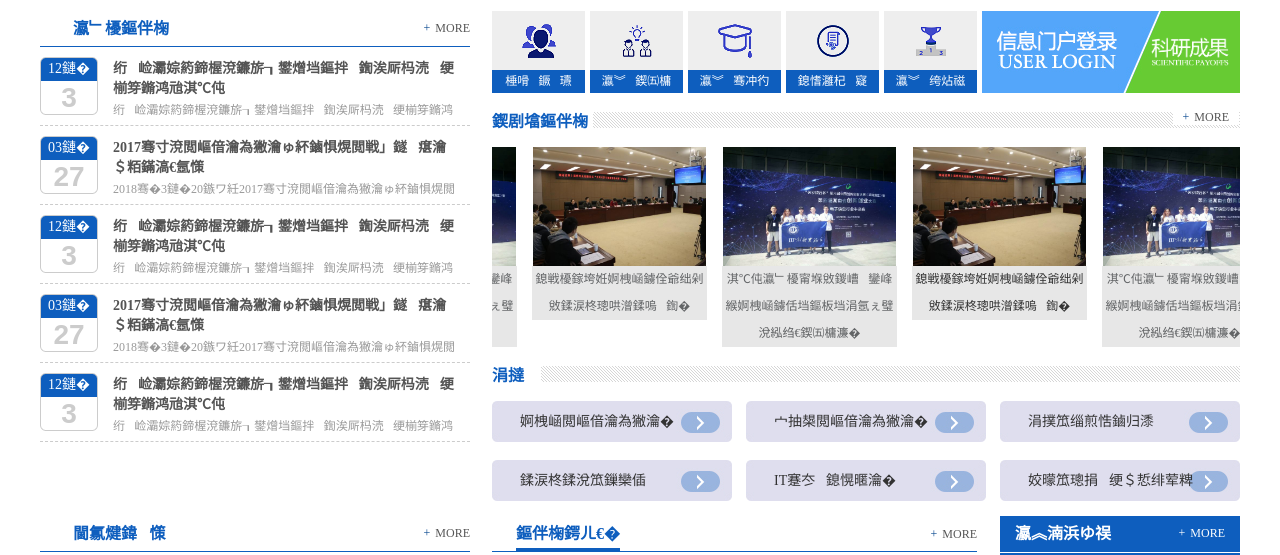
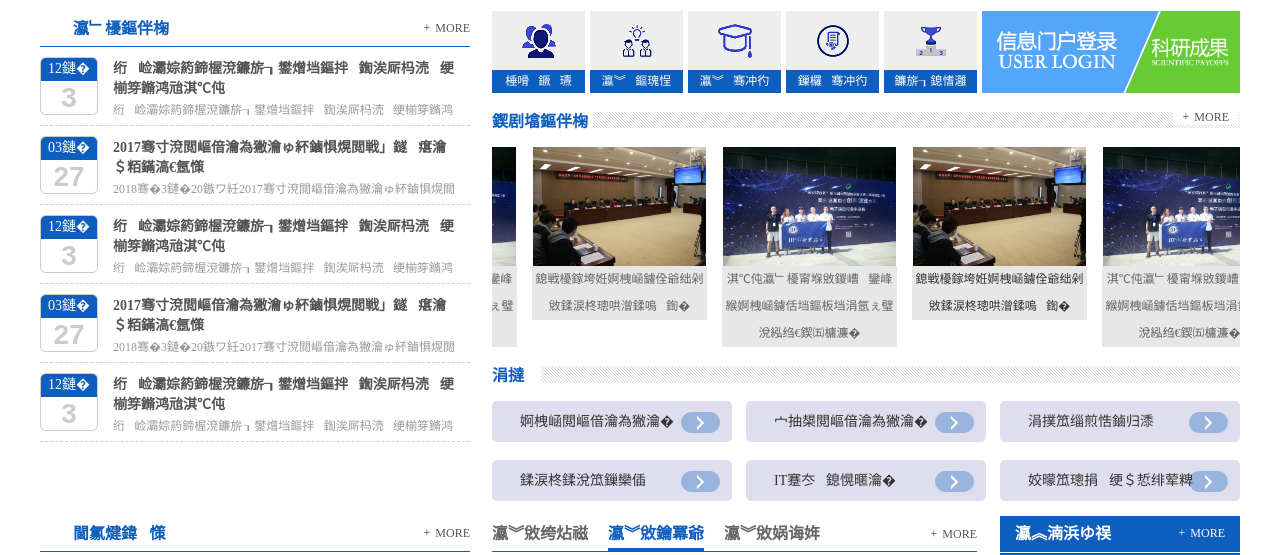
Before and after one commit to Thinkia/sice_hnist, a plain HTML site: page index.html in a window 1280 px wide. Shown: the part 397-952 px from the top of the page. Drawn offline with Linux system fonts and the light colour scheme; a script that the page names is missing.

Commit message:
Update index.html

```diff
--- a/index.html
+++ b/index.html
@@ -102,7 +102,9 @@ con.style.display=i==cursel?"block":"none";
 	<li><a href="" target="_blank">学生奖助</a></li>
     <li><a href="" target="_blank">学生活动</a></li>
     <li><a href="" target="_blank">学生考研</a></li>
-    <li><a href="" target="_blank">学生就业</a></li>
+	<li><a href="" target="_blank">学生竞赛</a></li>
+
+   <li><a href="" target="_blank">学生就业</a></li>
 
 	</ul>
     </li>
@@ -271,16 +273,16 @@ contentsource: "markup" //"markup" or ["container_id", "path_to_menu_file"]
 <a href="" target="_blank" title="" onclick="_addDynClicks(&quot;wburl&quot;, 1235741619, 1100)" class="mro_name">领导班子</a></li>
 <li>
 <a href="" target="_blank" title="" onclick="_addDynClicks(&quot;wburl&quot;, 1235741619, 1101)"><span class="mro_pic_2"></span></a>
-<a href="" target="_blank" title="" onclick="_addDynClicks(&quot;wburl&quot;, 1235741619, 1101)" class="mro_name">学科团队</a></li>
+<a href="" target="_blank" title="" onclick="_addDynClicks(&quot;wburl&quot;, 1235741619, 1101)" class="mro_name">学科方向</a></li>
 <li>
 <a href="" target="_blank" title="" onclick="_addDynClicks(&quot;wburl&quot;, 1235741619, 1102)"><span class="mro_pic_3"></span></a>
 <a href="" target="_blank" title="" onclick="_addDynClicks(&quot;wburl&quot;, 1235741619, 1102)" class="mro_name">学科平台</a></li>
 <li>
 <a href="" target="_blank" title="" onclick="_addDynClicks(&quot;wburl&quot;, 1235741619, 1103)"><span class="mro_pic_4"></span></a>
-<a href="" target="_blank" title="" onclick="_addDynClicks(&quot;wburl&quot;, 1235741619, 1103)" class="mro_name">成果转化</a></li>
+<a href="" target="_blank" title="" onclick="_addDynClicks(&quot;wburl&quot;, 1235741619, 1103)" class="mro_name">教学平台</a></li>
 <li class="mro_last">
 <a href="" target="_blank" title="" onclick="_addDynClicks(&quot;wburl&quot;, 1235741619, 1104)"><span class="mro_pic_5"></span></a>
-<a href="" target="_blank" title="" onclick="_addDynClicks(&quot;wburl&quot;, 1235741619, 1104)" class="mro_name">学科竞赛</a></li>
+<a href="" target="_blank" title="" onclick="_addDynClicks(&quot;wburl&quot;, 1235741619, 1104)" class="mro_name">研究成果</a></li>
 </ul></div>
 <div class="mr_one_r fr">
 <div class="user_login fl">
@@ -471,9 +473,9 @@ IT心语成长室</li></a>
 <div class="jydt fl">
 <div class="m_o_t">
 <ul>
-<li id="one1" class="" onmousemove="setTab(&#39;one&#39;,1,3)"><a href="" target="_blank">&nbsp;</a> </li><!-- 教学动态 -->
-<li id="one3" onmousemove="setTab(&#39;one&#39;,3,3)" class="hover"><a href="" target="_blank">新闻动态</a> </li>
-<li id="one2" onmousemove="setTab(&#39;one&#39;,2,3)" class=""><a href="" target="_blank">&nbsp;</a> </li></ul></div>
+<li id="one1" class="" onmousemove="setTab(&#39;one&#39;,1,3)"><a href="" target="_blank">学生竞赛</a> </li>
+<li id="one3" onmousemove="setTab(&#39;one&#39;,3,3)" class="hover"><a href="" target="_blank">学生考研</a> </li>
+<li id="one2" onmousemove="setTab(&#39;one&#39;,2,3)" class=""><a href="" target="_blank">学生活动</a> </li></ul></div>
 <div class="m_o_con">
 <div id="con_one_1" class="notice_con" style="display: none;"><span class="more fr more1"><a href="" target="_blank"><font class="add">+</font>MORE</a></span>
 <ul><li><span class="time">2018-03-15</span><a href="" target="_blank" title="">【企业信息化研究所】FIN方向毕业学长交流分享会及PS方向第二周...</a></li>
```
